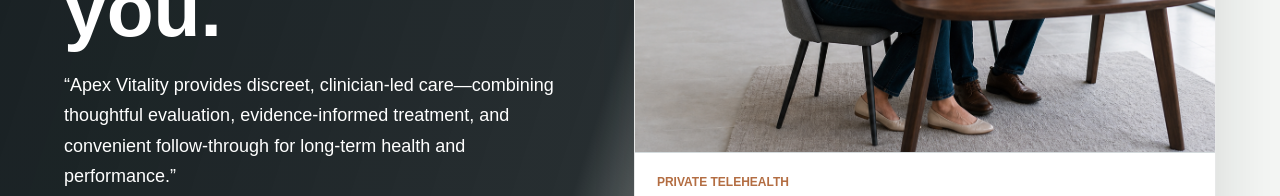
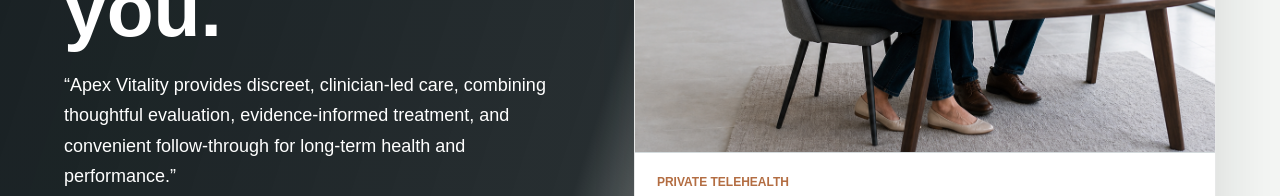
Before and after one commit to Nurseguy1/Apex-Vitality, a Next.js app: page / in a window 1280 px wide. Shown: the part 604-800 px from the top of the page. Built offline with nearby package versions, Linux system fonts and the light colour scheme; no server answers.

Commit message:
Replace dash in homepage quote

```diff
--- a/app/page.tsx
+++ b/app/page.tsx
@@ -99,7 +99,7 @@
           </h1>
           <blockquote className="hero-quote">
             <p className="hero-lede">
-              &ldquo;Apex Vitality provides discreet, clinician-led care—combining
+              &ldquo;Apex Vitality provides discreet, clinician-led care, combining
               thoughtful evaluation, evidence-informed treatment, and convenient
               follow-through for long-term health and performance.&rdquo;
             </p>
```
